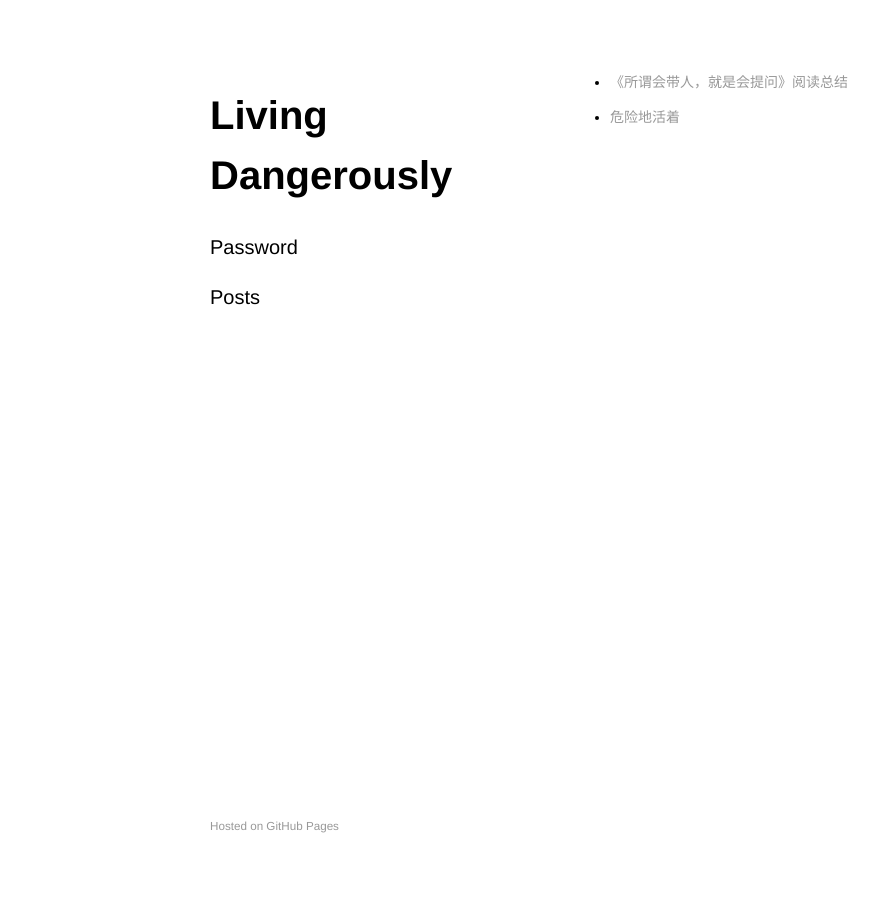
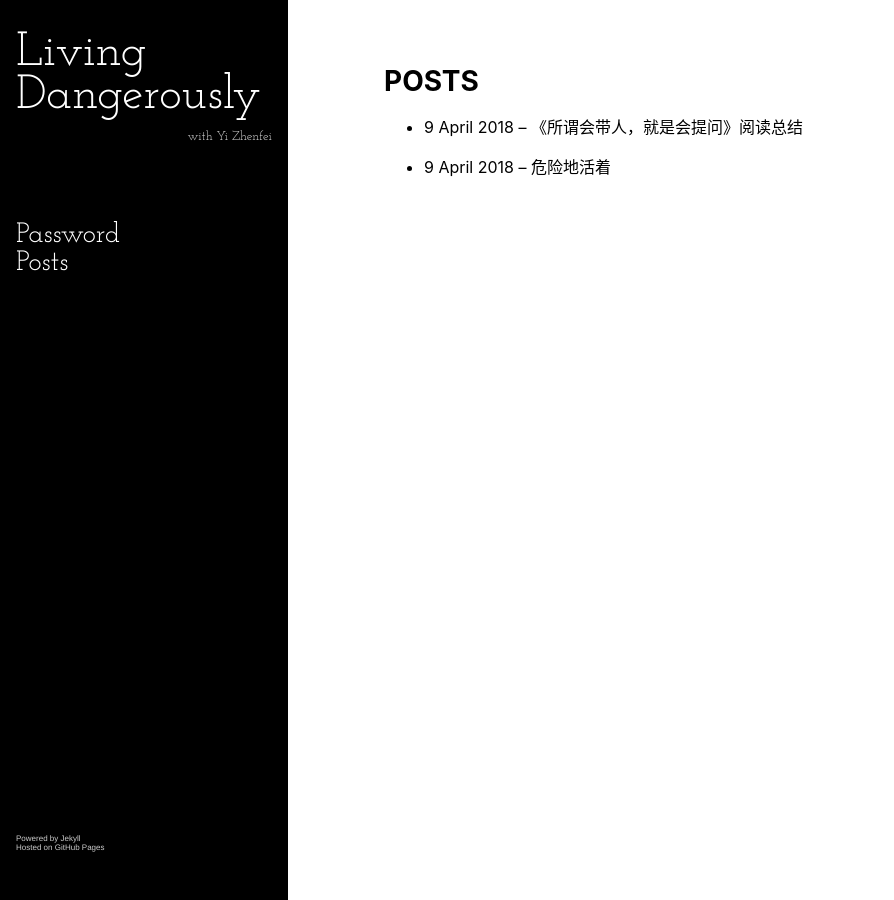
Before and after one commit to yizhenfei/yizhenfei.github.io, a Jekyll site: the page built from posts.md, in a window 1280 px wide. Shown: the whole page, without its empty margins (0-894 px from the left). Built offline with Jekyll 4.4.1, drawn with Linux system fonts in a browser that asks for light colours.

Commit message:
Formal Style.

```diff
--- a/_layouts/default.html
+++ b/_layouts/default.html
@@ -4,30 +4,43 @@
     <meta charset="utf-8">
     <meta http-equiv="X-UA-Compatible" content="chrome=1">
     <link rel="stylesheet" href="{{ '/assets/css/style.css' | relative_url }}">
+    <link href="https://fonts.googleapis.com/css?family=Josefin+Slab" rel="stylesheet">
   </head>
   <body>
-    <div class="wrapper">
-      <header>
+    <div class="sidebar">
+      <div class="sidebar-header">
         <a href="{{ site.url }}">
-          <h1>{{ site.title }}</h1>
+          <div class="sidebar-title">
+            Living<br>Dangerously
+          </div>
+          <div class="sidebar-subtitle">
+            with Yi Zhenfei
+          </div>
         </a>
         {% if site.logo %}
         <img src="{{site.logo | relative_url}}" alt="Logo"></img>
         {% endif %}
+      </div>
+      <div class="sidebar-navi">
         {% for page in site.pages %}
-        <a href="{{ page.url }}">
-          <p>{{ page.title }}</p>
-        </a>
+        <div class="sidebar-page">
+          <a href="{{ page.url }}">
+            {{ page.title }}
+          </a>
+        </div>
         {% endfor %}
-      </header>
-      <section>
+      </div>
+      <div class="sidebar-footer">
+        Powered by Jekyll<br>
+        Hosted on GitHub Pages<br>
+      </div>
+    </div>
+    <div class="content">
+      <main>
 
         {{ content }}
 
-      </section>
-      <footer>
-        <p><small>Hosted on GitHub Pages</small></p>
-      </footer>
+      </main>
     </div>
   </body>
 </html>
--- /dev/null
+++ b/_layouts/postlist.html
@@ -0,0 +1,9 @@
+---
+layout: default
+---
+<div class="posts-title">
+  POSTS
+</div>
+<div class="posts-list">
+  {{content}}
+</div>
--- a/assets/css/style.scss
+++ b/assets/css/style.scss
@@ -2,271 +2,391 @@
 ---
 
 body {
-    background-color: #fff;
-    padding:50px;
-    font: 14px/1.5 'Helvetica Neue', Helvetica, Arial, Verdana, 'Microsoft YaHei','WenQuanYi Micro Hei', sans-serif;
-    color:#000;
-    font-weight:400;
+    margin: 0 0;
+    font-family: -apple-system,BlinkMacSystemFont,Helvetica Neue,PingFang SC,Microsoft YaHei,Source Han Sans SC,Noto Sans CJK SC,WenQuanYi Micro Hei,sans-serif;
 }
 
 a {
-    color:#999;
     text-decoration:none;
 }
 
-a:hover, a:focus {
+.sidebar {
+    position: fixed;
+    left: 0;
+    top: 0;
+    width: 16rem;
+    height: 100%;
+    padding-left: 1rem;
+    padding-right: 1rem;
+    padding-top: 2rem;
+
+    background-color: #000000;
+    font-family: 'Josefin Slab', serif;
+}
+
+.content {
+    margin-left: 18rem;
+    padding-left: 6rem;
+    padding-top: 4rem;
+    width: 50rem;
+}
+
+.sidebar-header {
+}
+
+.sidebar-title {
+    color: white;
+    font-size: 3rem;
+    // font-weight: bold;
+    line-height: 0.9;
+}
+
+.sidebar-subtitle {
+    color: #DDDDDD;
+
+    text-align: right;
+    font-size: 0.8rem;
+    line-height: 3;
+}
+
+.sidebar-navi {
+    padding-top: 4rem;
+}
+
+.sidebar-page {
+    font-size: 1.75rem;
+    width: 100%;
+}
+
+.sidebar-page a {
+    color: white;
+}
+
+.sidebar-page:hover {
+    background-color: #FF6600;
+    color: black;
+}
+
+.sidebar-footer {
+    position: absolute;
+    bottom: 5rem;
+    color: #CCCCCC;
+    font-size: 0.5rem;
+    font-family: 'Helvetica Neue', Helvetica, Arial;
+}
+
+.post-title {
+    font-size: 1.75rem;
     font-weight: bold;
 }
 
-a small {
-    font-size:11px;
-    color:#777;
-    margin-top:-0.3em;
-    display:block;
+.post-date {
+    padding-top: 0.5rem;
+    font-size: 0.75rem;
+    color: #555555;
 }
 
-a:hover small {
-    color:#777;
+.post-tags {
+    font-size: 0.75rem;
+    color: #555555;
 }
 
-.wrapper {
-    width:860px;
-    margin:0 auto;
+.posts-title {
+    font-size: 1.75rem;
+    font-weight: bold;
 }
 
-header {
-    font-size:20px;
-    width:270px;
-    float:left;
-    position:fixed;
-    -webkit-font-smoothing:subpixel-antialiased;
+.posts-list a {
+    color: black;
 }
 
-header a {
-    color:#000;
-}
+// .sidebar {
+//     background-color:#000000;
+//     color:#ffffff;
+//     font-size:20px;
+//     width:300px;
+//     height:100%;
+//     float:left;
+//     position:fixed;
+//     padding-left: 5px;
+//     padding-right: 5px;
+//     -webkit-font-smoothing:subpixel-antialiased;
+//     font-family: 'Josefin Slab', serif;
+// }
 
-section {
-    width:500px;
-    float:right;
-    padding-bottom:50px;
-}
+// .sb-title {
+//     font-size: 50px;
+//     line-height: 50px;
+// }
 
-footer {
-    color:#999;
-    width:270px;
-    float:left;
-    position:fixed;
-    bottom:50px;
-    -webkit-font-smoothing:subpixel-antialiased;
-}
+// .sb-subtitle {
+//     text-align: right;
+//     font-size: 15px;
+// }
 
-.highlight table td { padding: 5px; }
-.highlight table pre { margin: 0; }
-.highlight .cm {
-  color: #999988;
-  font-style: italic;
-}
-.highlight .cp {
-  color: #999999;
-  font-weight: bold;
-}
-.highlight .c1 {
-  color: #999988;
-  font-style: italic;
-}
-.highlight .cs {
-  color: #999999;
-  font-weight: bold;
-  font-style: italic;
-}
-.highlight .c, .highlight .cd {
-  color: #999988;
-  font-style: italic;
-}
-.highlight .err {
-  color: #a61717;
-  background-color: #e3d2d2;
-}
-.highlight .gd {
-  color: #000000;
-  background-color: #ffdddd;
-}
-.highlight .ge {
-  color: #000000;
-  font-style: italic;
-}
-.highlight .gr {
-  color: #aa0000;
-}
-.highlight .gh {
-  color: #999999;
-}
-.highlight .gi {
-  color: #000000;
-  background-color: #ddffdd;
-}
-.highlight .go {
-  color: #888888;
-}
-.highlight .gp {
-  color: #555555;
-}
-.highlight .gs {
-  font-weight: bold;
-}
-.highlight .gu {
-  color: #aaaaaa;
-}
-.highlight .gt {
-  color: #aa0000;
-}
-.highlight .kc {
-  color: #000000;
-  font-weight: bold;
-}
-.highlight .kd {
-  color: #000000;
-  font-weight: bold;
-}
-.highlight .kn {
-  color: #000000;
-  font-weight: bold;
-}
-.highlight .kp {
-  color: #000000;
-  font-weight: bold;
-}
-.highlight .kr {
-  color: #000000;
-  font-weight: bold;
-}
-.highlight .kt {
-  color: #445588;
-  font-weight: bold;
-}
-.highlight .k, .highlight .kv {
-  color: #000000;
-  font-weight: bold;
-}
-.highlight .mf {
-  color: #009999;
-}
-.highlight .mh {
-  color: #009999;
-}
-.highlight .il {
-  color: #009999;
-}
-.highlight .mi {
-  color: #009999;
-}
-.highlight .mo {
-  color: #009999;
-}
-.highlight .m, .highlight .mb, .highlight .mx {
-  color: #009999;
-}
-.highlight .sb {
-  color: #d14;
-}
-.highlight .sc {
-  color: #d14;
-}
-.highlight .sd {
-  color: #d14;
-}
-.highlight .s2 {
-  color: #d14;
-}
-.highlight .se {
-  color: #d14;
-}
-.highlight .sh {
-  color: #d14;
-}
-.highlight .si {
-  color: #d14;
-}
-.highlight .sx {
-  color: #d14;
-}
-.highlight .sr {
-  color: #009926;
-}
-.highlight .s1 {
-  color: #d14;
-}
-.highlight .ss {
-  color: #990073;
-}
-.highlight .s {
-  color: #d14;
-}
-.highlight .na {
-  color: #008080;
-}
-.highlight .bp {
-  color: #999999;
-}
-.highlight .nb {
-  color: #0086B3;
-}
-.highlight .nc {
-  color: #445588;
-  font-weight: bold;
-}
-.highlight .no {
-  color: #008080;
-}
-.highlight .nd {
-  color: #3c5d5d;
-  font-weight: bold;
-}
-.highlight .ni {
-  color: #800080;
-}
-.highlight .ne {
-  color: #990000;
-  font-weight: bold;
-}
-.highlight .nf {
-  color: #990000;
-  font-weight: bold;
-}
-.highlight .nl {
-  color: #990000;
-  font-weight: bold;
-}
-.highlight .nn {
-  color: #555555;
-}
-.highlight .nt {
-  color: #000080;
-}
-.highlight .vc {
-  color: #008080;
-}
-.highlight .vg {
-  color: #008080;
-}
-.highlight .vi {
-  color: #008080;
-}
-.highlight .nv {
-  color: #008080;
-}
-.highlight .ow {
-  color: #000000;
-  font-weight: bold;
-}
-.highlight .o {
-  color: #000000;
-  font-weight: bold;
-}
-.highlight .w {
-  color: #bbbbbb;
-}
-.highlight {
-  background-color: #f8f8f8;
-}
+// .sb-nav {
+//     margin-top: 2em;
+//     margin-bottom: 5em;
+// }
+
+// .sb-nav-item {
+//     font-size: 30px;
+//     line-height: 35px;
+//     width: 100%;
+// }
+
+// .sb-nav-item:hover {
+//     background-color: #FF6600;
+//     color: #000000;
+// }
+
+// .sb-footer {
+//     font-size: 10px;
+//     font-family: 'Helvetica Neue', Helvetica, Arial;
+// }
+
+// main {
+//     background-color: #FFFFFF;
+//     float: left;
+//     left: 310px;
+//     position: fixed;
+//     width: 100%;
+//     height: 100%;
+//     padding: 50px;
+//     // padding: 50px;
+// }
+
+// .postlist a {
+//     color: #000000;
+//     font-size: 15px;
+// }
+
+// a:hover {
+//     background-color: #F49C67;
+// }
+
+// .sidebar a {
+//     color:#D2FDFF;
+// }
+
+// .sidebar a:hover h1 {
+//     background-color: #F49C67;
+// }
+
+// .sb-footer {
+//     font-size:12px;
+//     color:#999;
+//     position:absolute;
+//     bottom:50px;
+//     -webkit-font-smoothing:subpixel-antialiased;
+// }
+
+// .highlight table td { padding: 5px; }
+// .highlight table pre { margin: 0; }
+// .highlight .cm {
+//   color: #999988;
+//   font-style: italic;
+// }
+// .highlight .cp {
+//   color: #999999;
+//   font-weight: bold;
+// }
+// .highlight .c1 {
+//   color: #999988;
+//   font-style: italic;
+// }
+// .highlight .cs {
+//   color: #999999;
+//   font-weight: bold;
+//   font-style: italic;
+// }
+// .highlight .c, .highlight .cd {
+//   color: #999988;
+//   font-style: italic;
+// }
+// .highlight .err {
+//   color: #a61717;
+//   background-color: #e3d2d2;
+// }
+// .highlight .gd {
+//   color: #000000;
+//   background-color: #ffdddd;
+// }
+// .highlight .ge {
+//   color: #000000;
+//   font-style: italic;
+// }
+// .highlight .gr {
+//   color: #aa0000;
+// }
+// .highlight .gh {
+//   color: #999999;
+// }
+// .highlight .gi {
+//   color: #000000;
+//   background-color: #ddffdd;
+// }
+// .highlight .go {
+//   color: #888888;
+// }
+// .highlight .gp {
+//   color: #555555;
+// }
+// .highlight .gs {
+//   font-weight: bold;
+// }
+// .highlight .gu {
+//   color: #aaaaaa;
+// }
+// .highlight .gt {
+//   color: #aa0000;
+// }
+// .highlight .kc {
+//   color: #000000;
+//   font-weight: bold;
+// }
+// .highlight .kd {
+//   color: #000000;
+//   font-weight: bold;
+// }
+// .highlight .kn {
+//   color: #000000;
+//   font-weight: bold;
+// }
+// .highlight .kp {
+//   color: #000000;
+//   font-weight: bold;
+// }
+// .highlight .kr {
+//   color: #000000;
+//   font-weight: bold;
+// }
+// .highlight .kt {
+//   color: #445588;
+//   font-weight: bold;
+// }
+// .highlight .k, .highlight .kv {
+//   color: #000000;
+//   font-weight: bold;
+// }
+// .highlight .mf {
+//   color: #009999;
+// }
+// .highlight .mh {
+//   color: #009999;
+// }
+// .highlight .il {
+//   color: #009999;
+// }
+// .highlight .mi {
+//   color: #009999;
+// }
+// .highlight .mo {
+//   color: #009999;
+// }
+// .highlight .m, .highlight .mb, .highlight .mx {
+//   color: #009999;
+// }
+// .highlight .sb {
+//   color: #d14;
+// }
+// .highlight .sc {
+//   color: #d14;
+// }
+// .highlight .sd {
+//   color: #d14;
+// }
+// .highlight .s2 {
+//   color: #d14;
+// }
+// .highlight .se {
+//   color: #d14;
+// }
+// .highlight .sh {
+//   color: #d14;
+// }
+// .highlight .si {
+//   color: #d14;
+// }
+// .highlight .sx {
+//   color: #d14;
+// }
+// .highlight .sr {
+//   color: #009926;
+// }
+// .highlight .s1 {
+//   color: #d14;
+// }
+// .highlight .ss {
+//   color: #990073;
+// }
+// .highlight .s {
+//   color: #d14;
+// }
+// .highlight .na {
+//   color: #008080;
+// }
+// .highlight .bp {
+//   color: #999999;
+// }
+// .highlight .nb {
+//   color: #0086B3;
+// }
+// .highlight .nc {
+//   color: #445588;
+//   font-weight: bold;
+// }
+// .highlight .no {
+//   color: #008080;
+// }
+// .highlight .nd {
+//   color: #3c5d5d;
+//   font-weight: bold;
+// }
+// .highlight .ni {
+//   color: #800080;
+// }
+// .highlight .ne {
+//   color: #990000;
+//   font-weight: bold;
+// }
+// .highlight .nf {
+//   color: #990000;
+//   font-weight: bold;
+// }
+// .highlight .nl {
+//   color: #990000;
+//   font-weight: bold;
+// }
+// .highlight .nn {
+//   color: #555555;
+// }
+// .highlight .nt {
+//   color: #000080;
+// }
+// .highlight .vc {
+//   color: #008080;
+// }
+// .highlight .vg {
+//   color: #008080;
+// }
+// .highlight .vi {
+//   color: #008080;
+// }
+// .highlight .nv {
+//   color: #008080;
+// }
+// .highlight .ow {
+//   color: #000000;
+//   font-weight: bold;
+// }
+// .highlight .o {
+//   color: #000000;
+//   font-weight: bold;
+// }
+// .highlight .w {
+//   color: #bbbbbb;
+// }
+// .highlight {
+//   background-color: #f8f8f8;
+// }
--- a/posts.md
+++ b/posts.md
@@ -1,7 +1,7 @@
 ---
-layout: default
+layout: postlist
 title: Posts
 ---
 {% for post in site.posts %}
-- [{{ post.title }}]({{ post.url }})
+- [{{ post.date | date: "%-d %B %Y" }} -- {{ post.title }}]({{ post.url }})
 {% endfor %}
```
Also changed, not shown: _layouts/post.html (+14 -8 lines).
